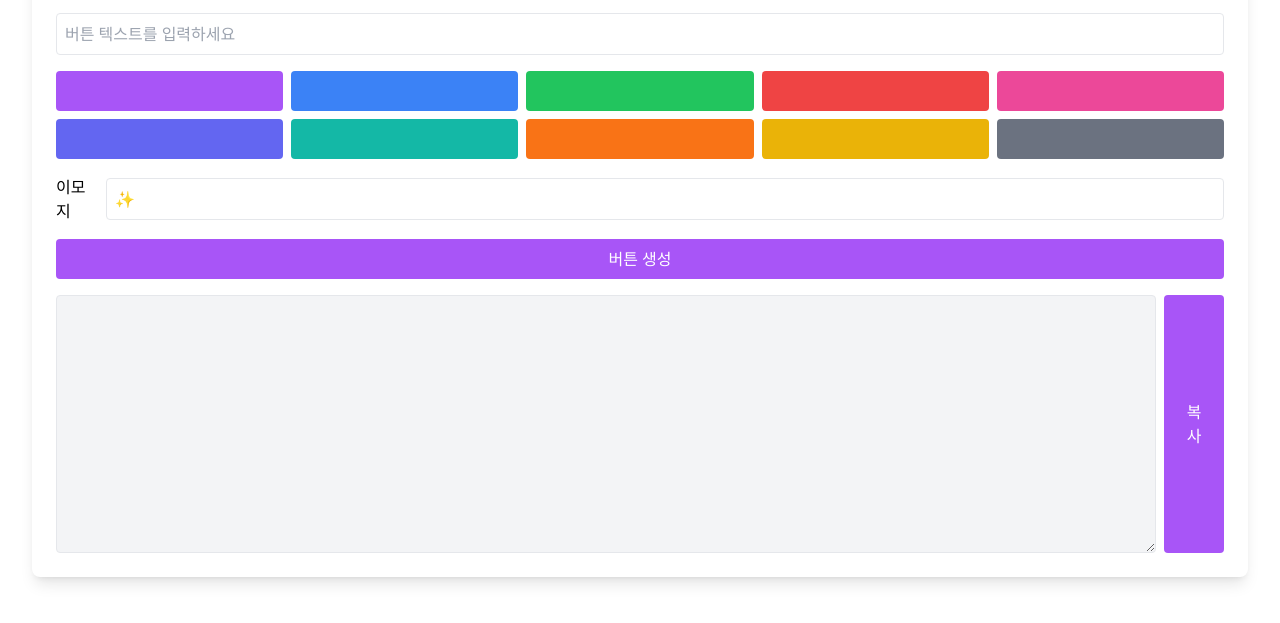
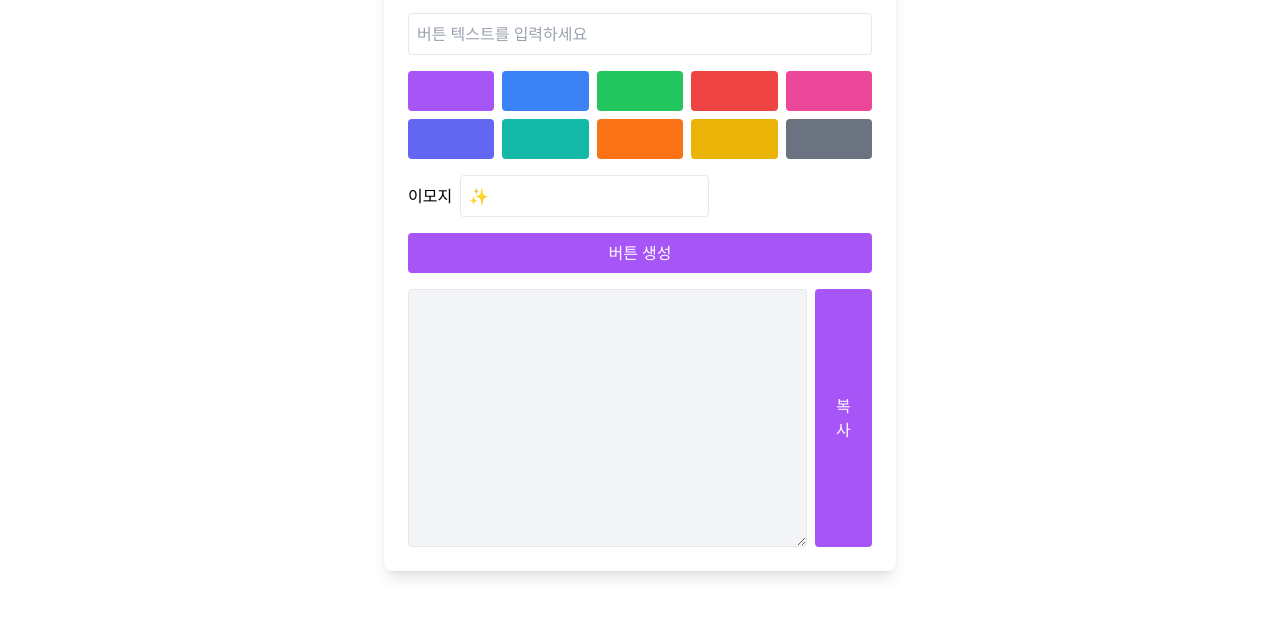
Before and after one commit to 9099MS/Tools, a plain HTML site: page make_button.html in a window 1280 px wide. Shown: the part 149-772 px from the top of the page. Drawn offline with nearby package versions, Linux system fonts and the light colour scheme.

Commit message:
Update make_button.html

```diff
--- a/make_button.html
+++ b/make_button.html
@@ -7,7 +7,7 @@
 </head>
 <body>
     <div class="container mx-auto  max-w-full p-8">
-        <div class="max-w-full mx-auto bg-white shadow-lg rounded-lg p-6">
+        <div class="max-w-lg mx-auto bg-white shadow-lg rounded-lg p-6">
             <h1 class="text-2xl font-bold mb-4">✨ 맞춤형 URL 버튼 생성기</h1>
             <div class="space-y-4">
                 <input type="text" id="urlInput" placeholder="URL을 입력하세요" class="w-full p-2 border rounded">
@@ -28,7 +28,7 @@
 
                 <div class="flex items-center mt-4">
                     <label class="mr-2">이모지</label>
-                    <input type="text" id="emojiInput" placeholder="✨" class="w-full p-2 border rounded">
+                    <input type="text" id="emojiInput" placeholder="✨" class="w-lg p-2 border rounded">
                 </div>
 
                 <button onclick="generateButton()" class="w-full bg-purple-500 text-white p-2 rounded hover:bg-purple-600">
```
